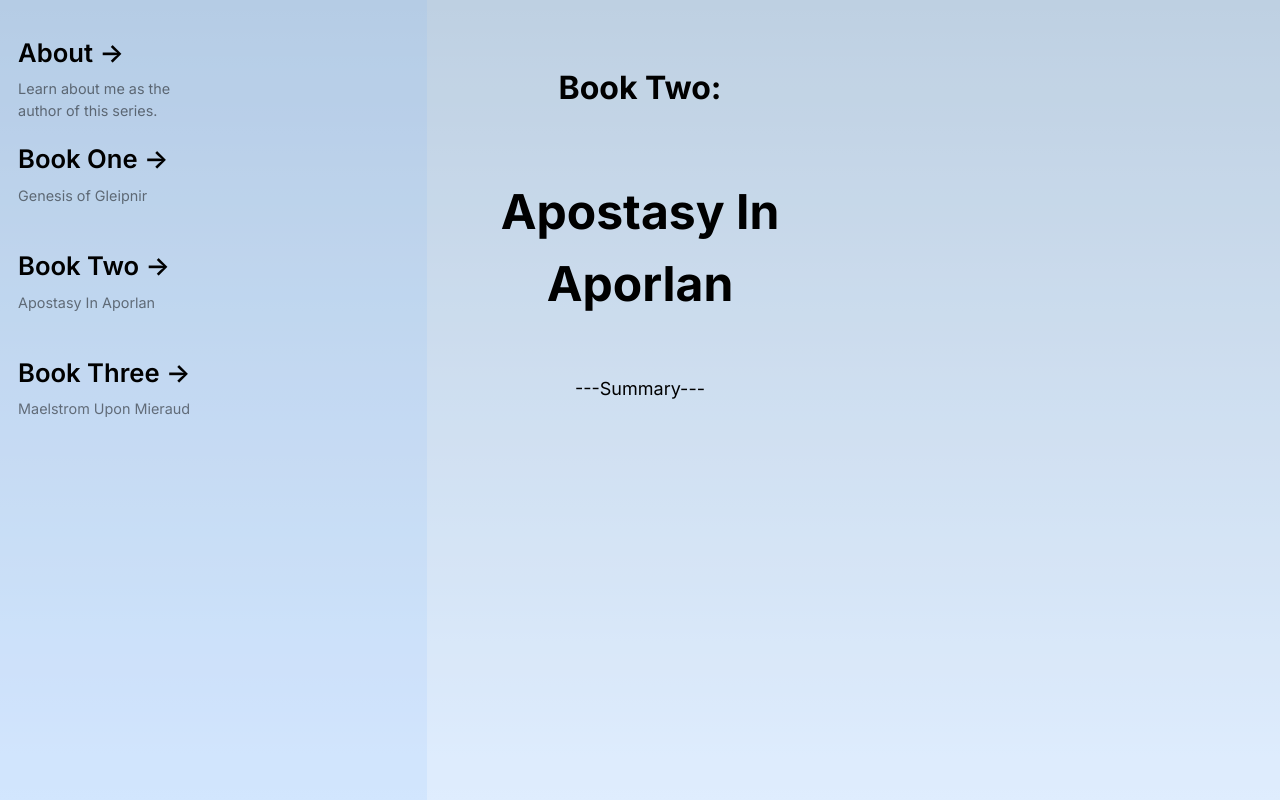
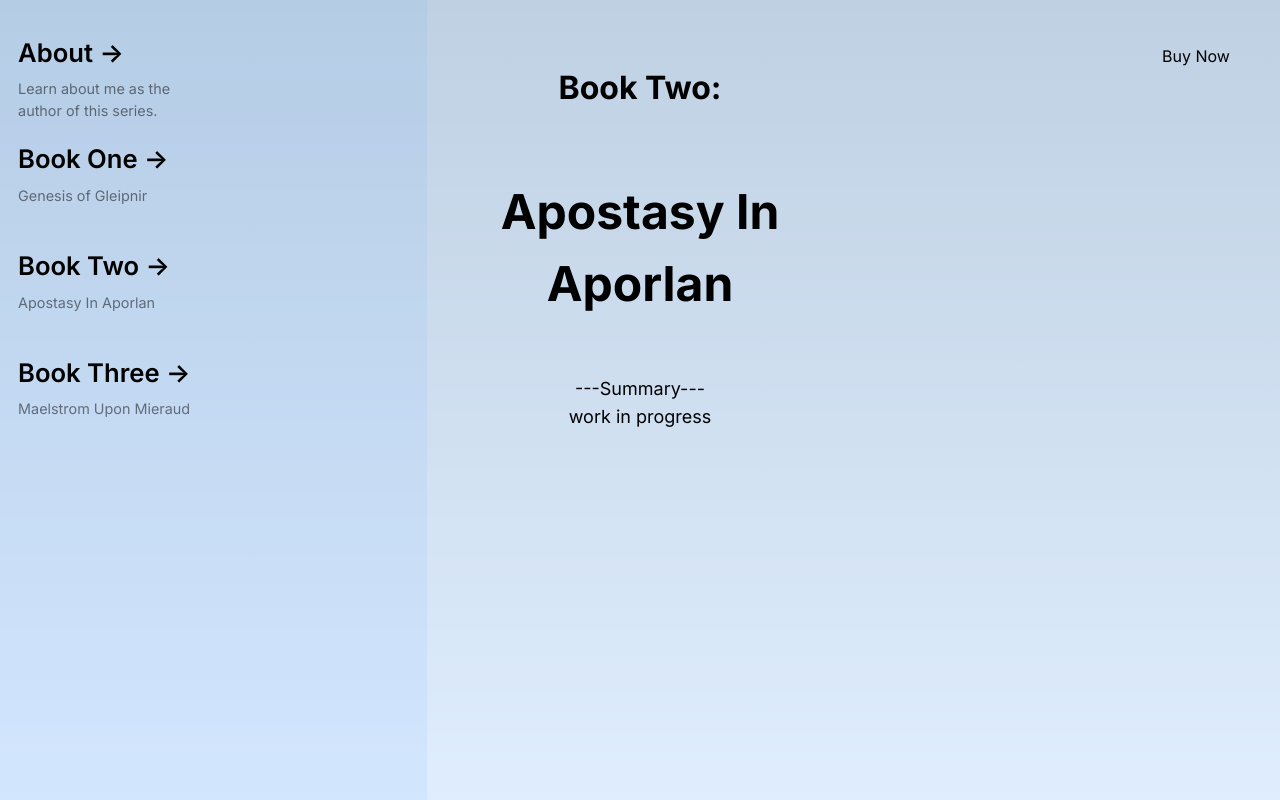
Before and after one commit to alex-aviles/MyBookSeriesWebsite, a Next.js app: page /booktwo in a window 1280 px wide. Built offline with nearby package versions, Linux system fonts and the light colour scheme.

Commit message:
global buy  now

```diff
--- a/src/app/bookthree/page.tsx
+++ b/src/app/bookthree/page.tsx
@@ -21,7 +21,7 @@ export default function BookThreePage() {
           ---Summary---
         </p>
         <p className="text-lg max-w-prose text-center mb-[20%]">
-          {/* summary */}
+          coming soon
         </p>
       </div>
 
--- a/src/app/booktwo/page.tsx
+++ b/src/app/booktwo/page.tsx
@@ -21,7 +21,7 @@ export default function BookTwoPage() {
           ---Summary---
         </p>
         <p className="text-lg max-w-prose text-center mb-[20%]">
-          {/* summary */}
+          work in progress
         </p>
       </div>
 
--- a/src/app/layout.tsx
+++ b/src/app/layout.tsx
@@ -19,6 +19,17 @@ export default function RootLayout({
     <html lang="en">
 
       <body className={inter.className}>
+        <div className="absolute top-[3%] sm:right-[%] md:top-[3%] md:right-[1%] lg:top-[3%] lg:right-[1%] xl:top-[3%] xl:right-[1%] pr-[1%]">
+          <p className="sm:p-2 md:p-3 lg:p-4 xl:p-5 dark:bg-zinc-800/30">
+            <a
+              href="https://www.amazon.com/dp/B09PHCFNH8?binding=paperback&qid=1700102595&sr=1-1&ref=dbs_dp_rwt_sb_pc_tpbk"
+              target="_blank"
+              rel="noopener noreferrer"
+            >
+              Buy Now&nbsp; {/*use sticky headers for buy now buttons*/}
+            </a>
+          </p>
+        </div>
 
         <div className="absolute lg:top-[3%] lg:left-[1%] lg:grid text-left w-1/6 grid-cols-1 grid-rows-4">
           <Link
--- a/src/app/page.tsx
+++ b/src/app/page.tsx
@@ -4,18 +4,6 @@ import Link from 'next/link';
 export default function Home() {
   return (
     <main className="flex flex-row h-screen w-screen justify-around">
-
-      <div className="absolute top-[3%] sm:right-[%] md:top-[3%] md:right-[1%] lg:top-[3%] lg:right-[1%] xl:top-[3%] xl:right-[1%] pr-[1%]">
-        <p className="sm:p-2 md:p-3 lg:p-4 xl:p-5 dark:bg-zinc-800/30">
-          <a
-            href="https://www.amazon.com/dp/B09PHCFNH8?binding=paperback&qid=1700102595&sr=1-1&ref=dbs_dp_rwt_sb_pc_tpbk"
-            target="_blank"
-            rel="noopener noreferrer"
-          >
-            Buy Now&nbsp; {/*use sticky headers for buy now buttons*/}
-          </a>
-        </p>
-      </div>
 
       <div className="mt-[10%]">
         <h1 className="font-bold text-white text-[200%] sm:text-[200%] md:text-[300%] lg:text-[500%] xl:text-[700%] leading-tight ">
```
